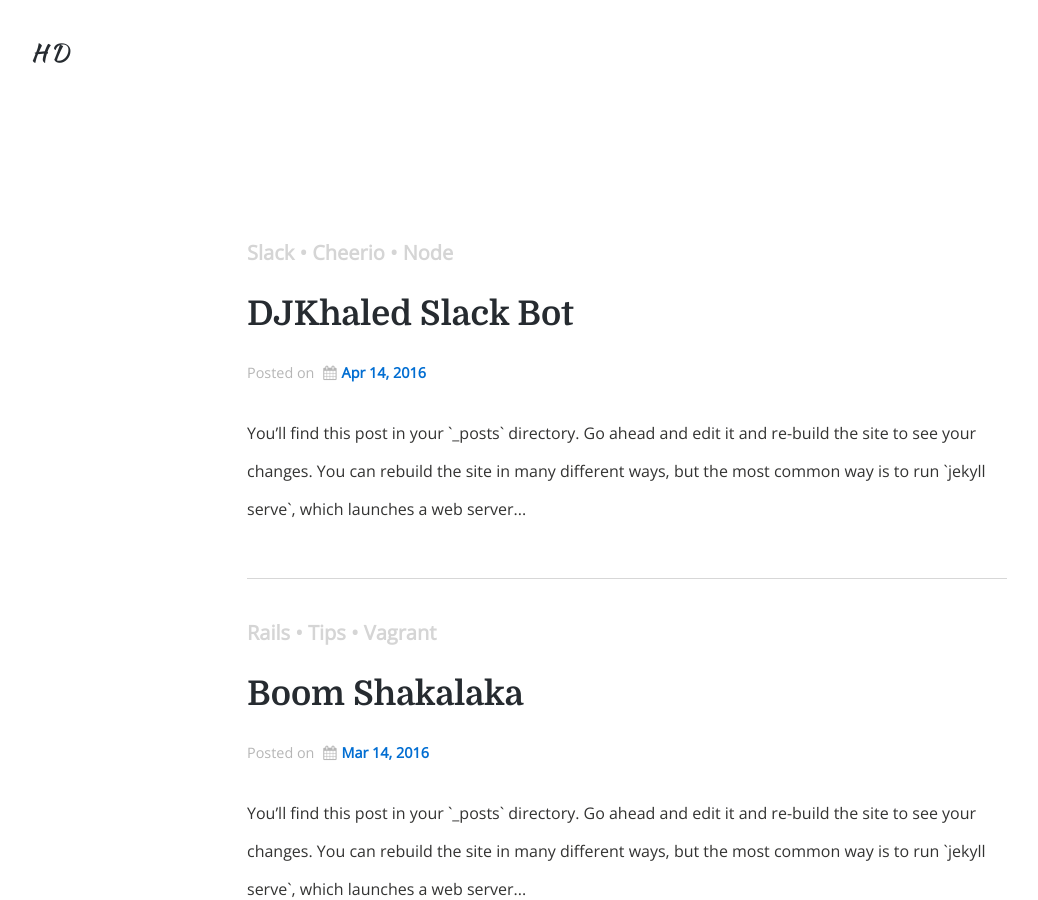
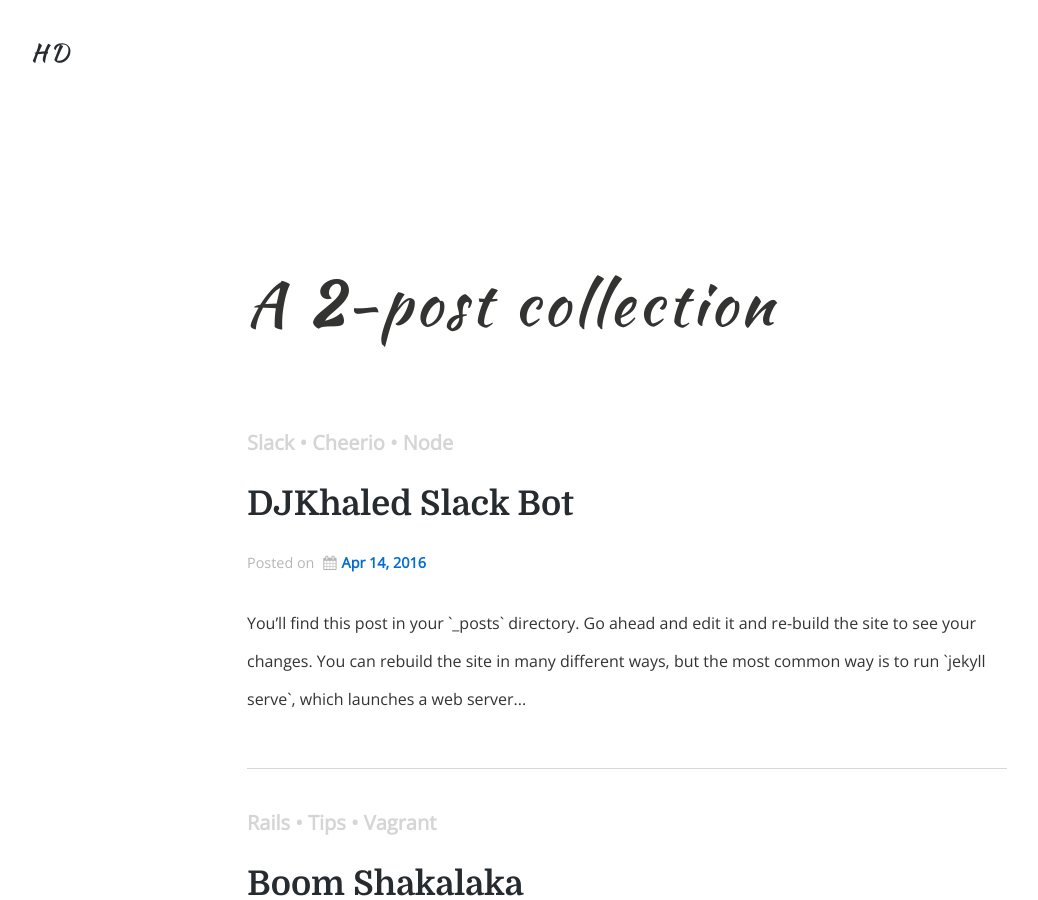
Before and after one commit to housseindjirdeh/hdjirdeh.github.io, a Jekyll site: the page built from index.html, in a window 1280 px wide and 900 px high, scrolled down 701 px. Shown: the whole window, without its empty margins (13-1051 px from the left). Built offline with Jekyll 4.4.1, drawn with Linux system fonts in a browser that asks for light colours; nearby versions of some CDN libraries.

Commit message:
Some more changes

```diff
--- a/about.html
+++ b/about.html
@@ -18,7 +18,7 @@ permalink: /me/
 
 <p>A few years later, I landed my first internship at a <a href="http://www.onramp-solutions.com/">small software start-up</a> developing an Enterprise Resource Planning (ERP) for manufacturing companies.</p>
 
-<p>In my last year of university, I had an idea that I wanted to build. With two other university students, I pitched to a startup incubator at University of Toronto, <a href="https://hatchery.engineering.utoronto.ca/">the Hatchery</a>, and got accepted. Neither of us had any web development experience, but we were hungry to learn. With no idea what we were getting ourselves into, I started by building my <a href="http://tandemedu.ca/">first ever website.</a> It was a simple landing page, but ever since then, I've been obsessed with all things web.</p>
+<p>In my last year of university, I had an idea. With two other university students, I pitched to a startup incubator at University of Toronto, <a href="https://hatchery.engineering.utoronto.ca/">the Hatchery</a>, and got accepted. Neither of us had any web development experience, but we were hungry to learn. With no idea what we were getting ourselves into, I started by building my <a href="http://tandemedu.ca/">first ever website.</a> It was a simple landing page, but ever since then, I've been obsessed with all things web.</p>
 
 <p>So where am I right now? I currently work at <a href="http://www.deloittedigital.ca/">Deloitte Digital</a>, a full-service digital firm, where I help tackle all sorts of digital challenges big and small. In my current project, I'm developing a single-page application for <a href="http://sonnet.ca/">Sonnet Insurance</a>, a major P&C insurance company, using Rails to build a JSON REST API that interacts with an AngularJS front-end.</p>
 
--- a/index.html
+++ b/index.html
@@ -17,7 +17,11 @@ layout: default
     </p>
   </section> -->
 
-  <ul class="post-list" id="posts">
+  <div class="alternate-title" id="posts">
+    A <strong>{{ site.posts | size }}</strong>-post collection
+  </div>
+
+  <ul class="post-list">
     {% for post in site.posts %}
       <li>
         <h1>
```
